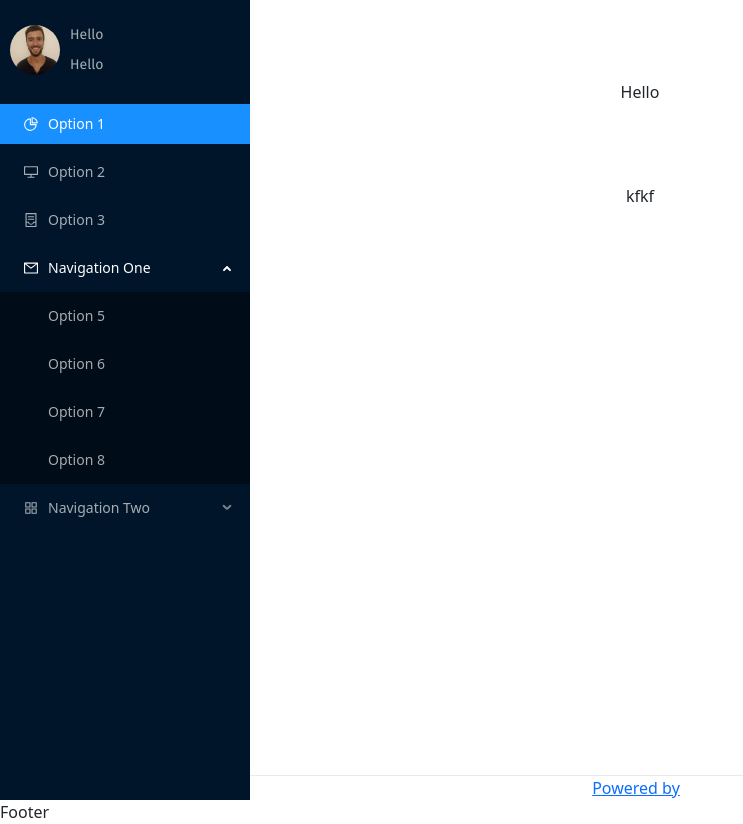
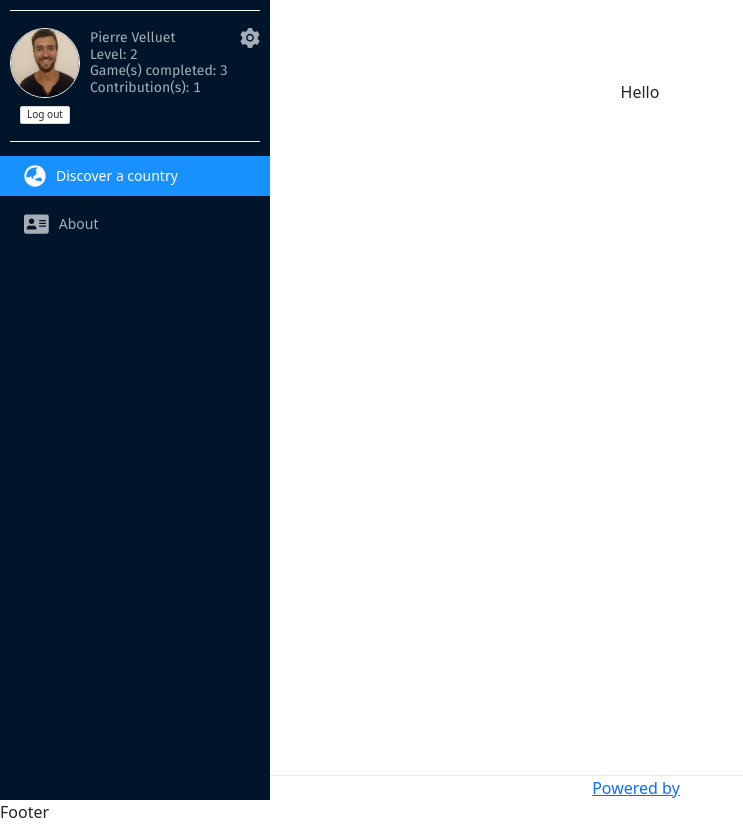
Before and after one commit to PierreVelluet/FunHistory_front, a Next.js app: page / in a window 1280 px wide. Shown: the whole page, without its empty margins (0-743 px from the left). Built offline with nearby package versions, Linux system fonts and the light colour scheme; a web font is replaced by a local one.

Commit message:
connexion card almost done

```diff
--- a/components/Layout/Header/Header.module.less
+++ b/components/Layout/Header/Header.module.less
@@ -9,21 +9,23 @@
 .sidebar {
   position: fixed;
   height: 100vh;
-  width: 250px!important;
+  width: 270px!important;
 }
 
 .openProfile {
   display: flex;
   flex-direction: column;
   justify-content: center;
-  height: 100px;
+  height: 110px;
   padding: 10px;
 }
 
 .avatar {
   position: relative;
-  height: 50px;
-  width: 50px;
+  height: 70px;
+  width: 70px;
+  border: 1px solid white;
+  border-radius: 50%!important;
 
 }
 
@@ -32,11 +34,48 @@
 }
 
 .informationContainer {
-  height: 50px;
+  height: 70px;
   display: flex;
-  align-items: center;
+  align-items: flex-start;
   justify-content: space-between;
   flex-direction: column;
   padding: 10px 0px;
   margin-left: 10px;
 }
+
+.logoutBtn {
+  width: 50px!important;
+  height: 20px!important;
+  padding: 0px!important;
+  font-size: 10px!important;
+  margin-left: 10px!important;
+  &:hover {
+    color: red!important;
+    border-color: red!important;
+  }
+  &:focus {
+    color: red!important;
+    border-color: red!important;
+  }
+}
+
+.gearIcon {
+  font-size: 20px;
+  cursor: pointer;
+  &:hover {
+    color: white;
+  }
+}
+
+.navIcon {
+  font-size: 22px!important;
+}
+
+.dividerContainer {
+  padding: 10px;
+}
+
+.divider {
+  border-color: white;
+  margin: 0px;
+}
--- a/components/Layout/Header/Header.tsx
+++ b/components/Layout/Header/Header.tsx
@@ -1,15 +1,18 @@
 import React, { useState } from "react";
-import { Menu, Button, Card } from "antd";
+import { Menu, Button, Divider } from "antd";
 import {
   AppstoreOutlined,
   MenuUnfoldOutlined,
-  MenuFoldOutlined,
+  SettingFilled,
   PieChartOutlined,
   DesktopOutlined,
   ContainerOutlined,
   MailOutlined,
 } from "@ant-design/icons";
 import Image from "next/image";
+import { FontAwesomeIcon } from "@fortawesome/react-fontawesome";
+import { faGlobeAsia, faAddressCard } from "@fortawesome/free-solid-svg-icons";
+
 import classes from "./Header.module.less";
 
 const { SubMenu } = Menu;
@@ -26,7 +29,11 @@ const SideBar = () => {
       theme="dark"
       inlineCollapsed={toggleCollapsed}
     >
+      <div className={classes.dividerContainer}>
+        <Divider className={classes.divider} />
+      </div>
       <div className={classes.openProfile}>
+        <div className="d-flex mb-2 justify-content-between">
           <div className="d-flex">
             <div className={classes.avatar}>
               <Image
@@ -34,38 +41,46 @@ const SideBar = () => {
                 layout="fill"
                 objectFit="cover"
                 alt="profile picture"
+                unoptimized={process.env.NODE_ENV === "development"}
                 className={classes.avatarImage}
               />
             </div>
             <div className={classes.informationContainer}>
-            <p>Hello</p>
-            <p>Hello</p>
+              <p>Pierre Velluet</p>
+              <p>Level: 2</p>
+              <p>Game(s) completed: {3}</p>
+              <p>Contribution(s): {1}</p>
             </div>
           </div>
+          <SettingFilled className={classes.gearIcon} />
         </div>
-      <Menu.Item key="1" icon={<PieChartOutlined />}>
-        Option 1
+        <Button className={classes.logoutBtn}>Log out</Button>
+      </div>
+      <div className={classes.dividerContainer}>
+        <Divider className={classes.divider} />
+      </div>
+      <Menu.Item
+        key="1"
+        icon={
+          <FontAwesomeIcon className={classes.navIcon} icon={faGlobeAsia} />
+        }
+      >
+        Discover a country
       </Menu.Item>
-      <Menu.Item key="2" icon={<DesktopOutlined />}>
-        Option 2
+      <Menu.Item
+        key="2"
+        icon={
+          <FontAwesomeIcon className={classes.navIcon} icon={faAddressCard} />
+        }
+      >
+        About
       </Menu.Item>
-      <Menu.Item key="3" icon={<ContainerOutlined />}>
-        Option 3
-      </Menu.Item>
-      <SubMenu key="sub1" icon={<MailOutlined />} title="Navigation One">
+      {/* <SubMenu key="sub1" icon={<MailOutlined />} title="Navigation One">
         <Menu.Item key="5">Option 5</Menu.Item>
         <Menu.Item key="6">Option 6</Menu.Item>
         <Menu.Item key="7">Option 7</Menu.Item>
         <Menu.Item key="8">Option 8</Menu.Item>
-      </SubMenu>
-      <SubMenu key="sub2" icon={<AppstoreOutlined />} title="Navigation Two">
-        <Menu.Item key="9">Option 9</Menu.Item>
-        <Menu.Item key="10">Option 10</Menu.Item>
-        <SubMenu key="sub3" title="Submenu">
-          <Menu.Item key="11">Option 11</Menu.Item>
-          <Menu.Item key="12">Option 12</Menu.Item>
-        </SubMenu>
-      </SubMenu>
+      </SubMenu> */}
     </Menu>
   );
 };
--- a/package.json
+++ b/package.json
@@ -11,6 +11,9 @@
   "dependencies": {
     "@ant-design/icons": "^4.6.2",
     "@ant-design/pro-form": "^1.31.2",
+    "@fortawesome/fontawesome-svg-core": "^1.2.35",
+    "@fortawesome/free-solid-svg-icons": "^5.15.3",
+    "@fortawesome/react-fontawesome": "^0.1.14",
     "antd": "^4.16.7",
     "axios": "^0.21.1",
     "babel-plugin-import": "^1.13.3",
--- a/pages/index.tsx
+++ b/pages/index.tsx
@@ -15,7 +15,7 @@ export default function Home() {
         Hello
       </main>
       <div style={{height: "5500px"}}>
-kfkf
+
       </div>
 
       <footer className={styles.footer}>
```
Also changed, not shown: 2 other files (tests, documents, lock files or other folders). Lines whose indentation alone changed are shown as unchanged.
